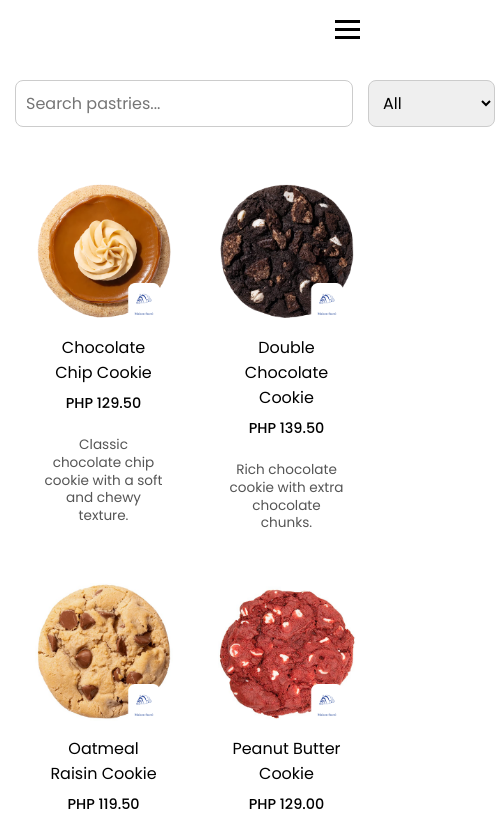
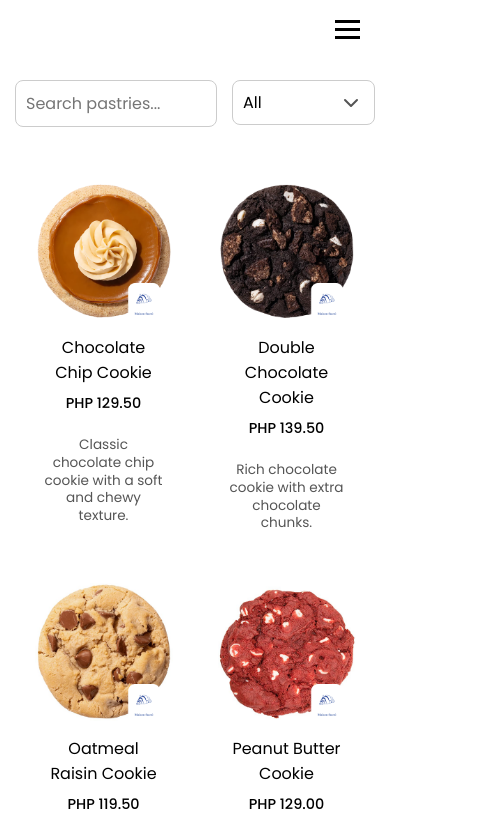
Before and after one commit to marianadine/maisonsucre, a React (Create React App) app: page /pastry in a window 390 px wide. Shown: the top 837 px of the page, 495 px wide, since content can reach past the window. Built offline with nearby package versions, Linux system fonts and the light colour scheme.

Commit message:
dropdown update, mobile responsive adjustments

```diff
--- a/package.json
+++ b/package.json
@@ -8,6 +8,7 @@
     "@testing-library/react": "^16.3.0",
     "@testing-library/user-event": "^13.5.0",
     "framer-motion": "^12.23.12",
+    "lucide-react": "^0.540.0",
     "react": "^19.1.1",
     "react-dom": "^19.1.1",
     "react-icons": "^5.5.0",
--- a/src/components/Pastries.jsx
+++ b/src/components/Pastries.jsx
@@ -2,6 +2,7 @@ import React, { useState } from 'react'
 import '../styles/Pastries.css'
 import '../styles/CommonStyles.css'
 import { FaCartPlus } from "react-icons/fa";
+import { ChevronDown } from "lucide-react";
 
 import cookies1 from '../imgs/products/cookie1.png'
 import cookies2 from '../imgs/products/cookie2.png'
@@ -85,7 +86,13 @@ const Pastries = () => {
           value={searchTerm}
           onChange={(e) => setSearchTerm(e.target.value)}
         />
-        <select value={filterCategory} onChange={(e) => setFilterCategory(e.target.value)}>
+
+        <div className="custom-select-wrapper">
+          <select
+            value={filterCategory}
+            onChange={(e) => setFilterCategory(e.target.value)}
+            className="custom-select"
+          >
             <option value="All">All</option>
             <option value="Cookies">Cookies</option>
             <option value="Croissants">Croissants</option>
@@ -93,6 +100,8 @@ const Pastries = () => {
             <option value="Tiramisu">Tiramisu</option>
             <option value="Waffles">Waffles</option>
           </select>
+          <ChevronDown className="custom-select-icon" />
+        </div>
       </div>
 
       {/* Display Grid */}
--- a/src/styles/Pastries.css
+++ b/src/styles/Pastries.css
@@ -25,6 +25,34 @@
     border-radius: 8px;
     border: 1px solid #ccc;
     font-size: 16px;
+}
+
+.custom-select-wrapper {
+    position: relative;
+    display: inline-block;
+    width: 200px;
+}
+
+.custom-select {
+    width: 100%;
+    padding: 8px 36px 8px 12px;
+    border: 1px solid #ccc;
+    border-radius: 8px;
+    background: white;
+    font-size: 16px;
+    appearance: none;
+    -webkit-appearance: none;
+    -moz-appearance: none;
+    cursor: pointer;
+}
+
+.custom-select-icon {
+    position: absolute;
+    right: 12px;
+    top: 50%;
+    transform: translateY(-50%);
+    pointer-events: none;
+    color: #555;
 }
 
 /* Grid layout */
@@ -106,6 +134,10 @@
         width: calc(100% - 30px);
     }
 
+    .pastry-controls input {
+        width: 70%;
+    }
+
     .poppins-text.pastries {
         display: none;
     }
```
Also changed, not shown: 1 other file (tests, documents, lock files or other folders). Lines whose indentation alone changed are shown as unchanged.
